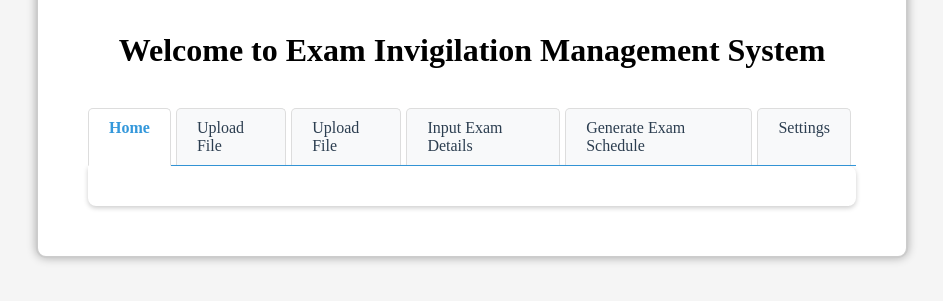
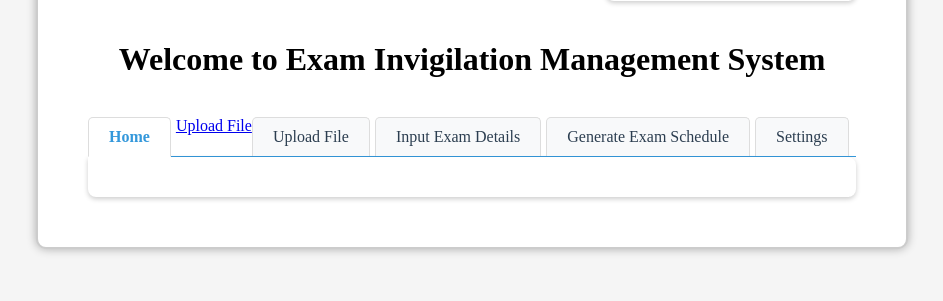
Before and after one commit to wm0516/InvigilateX, a Flask app: page /home in a window 1280 px wide. Shown: the part 351-652 px from the top of the page, without its empty margins (168-1111 px from the left). Run offline with Flask 3, Linux system fonts and the light colour scheme.

Commit message:
Update home_page.html

```diff
--- a/app/templates/mainPart/home_page.html
+++ b/app/templates/mainPart/home_page.html
@@ -28,7 +28,7 @@
             <!-- Tab navigation -->
             <div class="tab-nav">
                 <a href="{{ url_for('home_page')}}" class="tab-link active" data-tab="home">Home</a>
-                <a href="{{ url_for('upload_file')}}" class="tab-link" data-tab="upload">Upload File</a>
+                <a href="{{ url_for('upload_file')}}">Upload File</a>
                 <a class="tab-link" data-tab="upload">Upload File</a>
                 <a href="{{ url_for('exam_input')}}" class="tab-link" data-tab="exam">Input Exam Details</a>
                 <a href="{{ url_for('auto_generate')}}" class="tab-link" data-tab="generate">Generate Exam Schedule</a>
```
